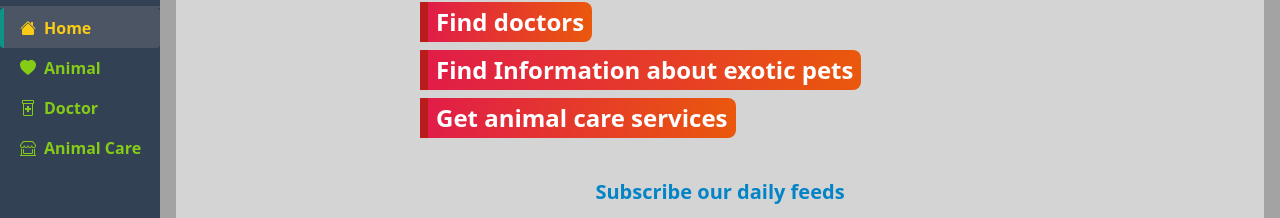
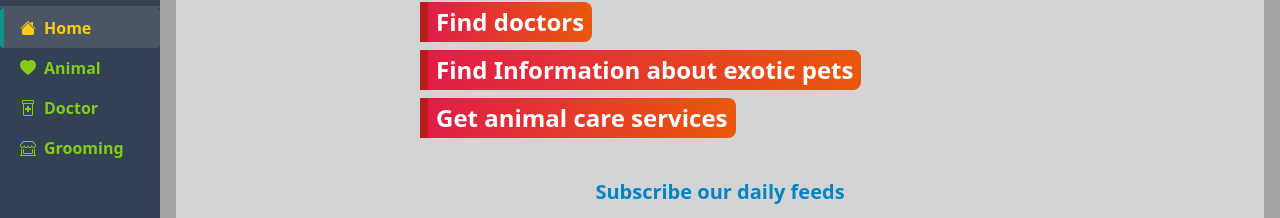
Before and after one commit to ayushshaw90/Wild-hacks, a React (Vite) app: page /home in a window 1280 px wide. Shown: the part 190-408 px from the top of the page. Built offline with nearby package versions, Linux system fonts and the light colour scheme.

Commit message:
grooming

```diff
--- a/src/components/Sidebar.jsx
+++ b/src/components/Sidebar.jsx
@@ -42,7 +42,7 @@ const Sidebar = ({ isvisible, sideitem}) => {
           </svg>)
         },
         {
-            text: "Animal Care",
+            text: "Grooming",
             link: "animalcare",
             svg: (<svg xmlns="http://www.w3.org/2000/svg" width="16" height="16" fill="currentColor" class="bi bi-shop-window" viewBox="0 0 16 16">
             <path d="M2.97 1.35A1 1 0 0 1 3.73 1h8.54a1 1 0 0 1 .76.35l2.609 3.044A1.5 1.5 0 0 1 16 5.37v.255a2.375 2.375 0 0 1-4.25 1.458A2.371 2.371 0 0 1 9.875 8 2.37 2.37 0 0 1 8 7.083 2.37 2.37 0 0 1 6.125 8a2.37 2.37 0 0 1-1.875-.917A2.375 2.375 0 0 1 0 5.625V5.37a1.5 1.5 0 0 1 .361-.976l2.61-3.045zm1.78 4.275a1.375 1.375 0 0 0 2.75 0 .5.5 0 0 1 1 0 1.375 1.375 0 0 0 2.75 0 .5.5 0 0 1 1 0 1.375 1.375 0 1 0 2.75 0V5.37a.5.5 0 0 0-.12-.325L12.27 2H3.73L1.12 5.045A.5.5 0 0 0 1 5.37v.255a1.375 1.375 0 0 0 2.75 0 .5.5 0 0 1 1 0zM1.5 8.5A.5.5 0 0 1 2 9v6h12V9a.5.5 0 0 1 1 0v6h.5a.5.5 0 0 1 0 1H.5a.5.5 0 0 1 0-1H1V9a.5.5 0 0 1 .5-.5zm2 .5a.5.5 0 0 1 .5.5V13h8V9.5a.5.5 0 0 1 1 0V13a1 1 0 0 1-1 1H4a1 1 0 0 1-1-1V9.5a.5.5 0 0 1 .5-.5z"/>
```
